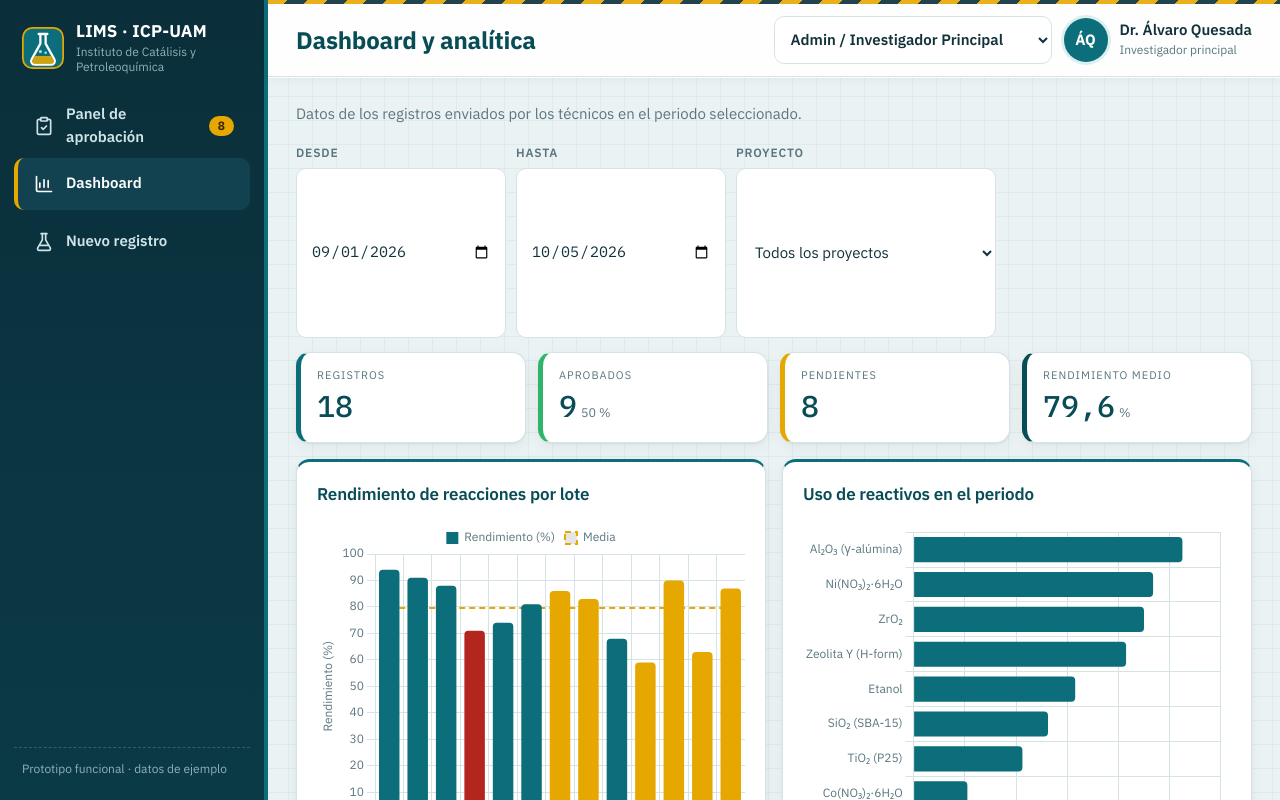
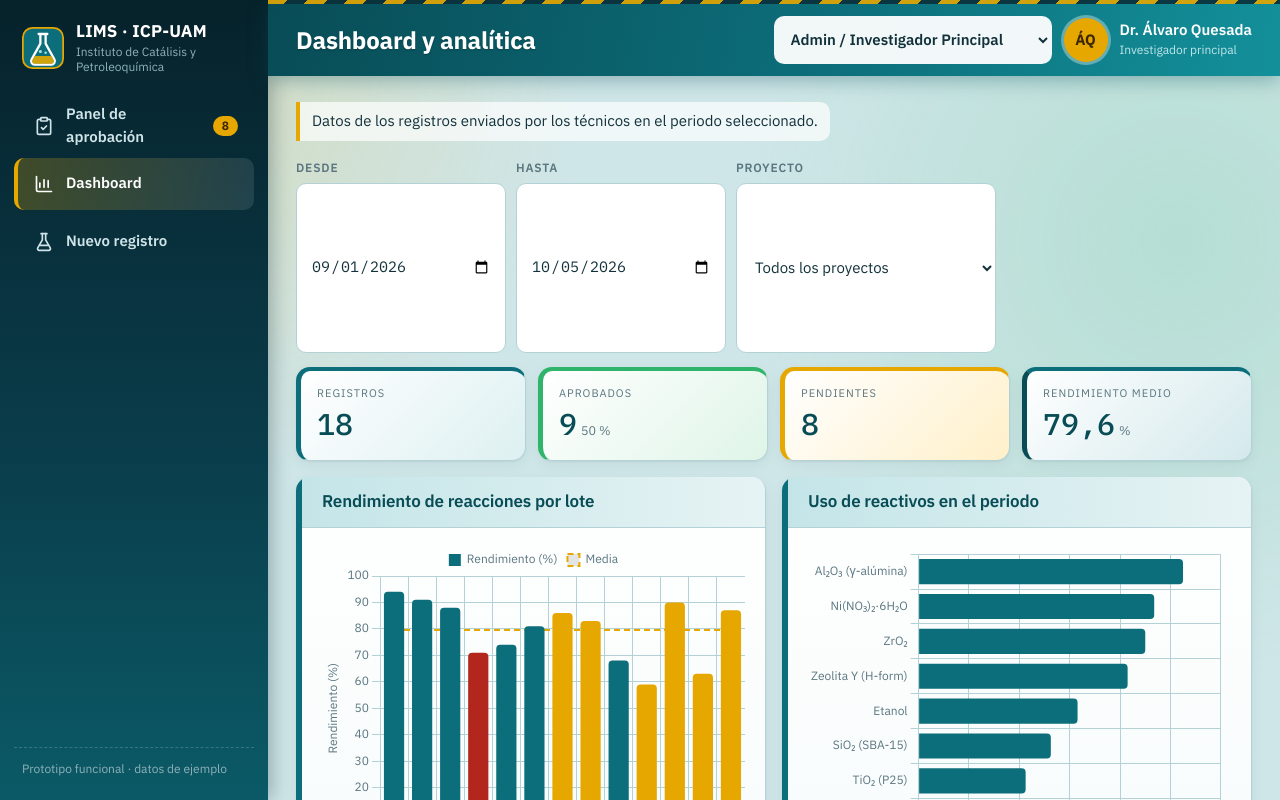
Before and after one commit to mvsotoalvarez/lims, a plain HTML site: page index.html in a window 1280 px wide. Both pictures are taken after a click on the button "Dashboard". Shown: the top 800 px of the page. Drawn offline with nearby package versions, Linux system fonts and the light colour scheme.

Commit message:
first update3

```diff
--- a/index.html
+++ b/index.html
@@ -250,6 +250,47 @@ input.chk{width:22px;height:22px;accent-color:var(--primary);cursor:pointer}
   .kpis{grid-template-columns:1fr}
   .btn{padding:0 14px}
 }
+
+/* ===== Versión con más color: ambiente de laboratorio ===== */
+:root{--bg:#CFE6E8;--tint:#C4E5E8;--line:#B4D2D6;--surface-2:#E6F3F4}
+body{
+  background-image:
+    radial-gradient(circle at 12% 8%,rgba(230,167,0,.18),transparent 32%),
+    radial-gradient(circle at 92% 30%,rgba(47,181,107,.16),transparent 34%),
+    linear-gradient(rgba(8,76,86,.09) 1px,transparent 1px),linear-gradient(90deg,rgba(8,76,86,.09) 1px,transparent 1px);
+  background-size:auto,auto,24px 24px,24px 24px;background-attachment:fixed}
+/* Cabecera: bloque turquesa intenso con texto blanco */
+.top{background:linear-gradient(100deg,#084C56 0%,#0C6E7A 55%,#13909A 100%);border-bottom:0;box-shadow:0 4px 18px rgba(8,76,86,.35)}
+.top h1{color:#fff;text-shadow:0 1px 2px rgba(0,0,0,.25)}
+.who-t b{color:#fff}.who-t small{color:#BFE6EA}
+.avatar{background:var(--gold);color:#3A2600;box-shadow:0 0 0 3px rgba(255,255,255,.35)}
+.who select{background:rgba(255,255,255,.95);border-color:transparent}
+/* Barra lateral con más profundidad */
+.side{background:linear-gradient(180deg,#06222B 0%,#0A3C4A 55%,#0C6E7A 130%);border-right:0;box-shadow:4px 0 18px rgba(6,34,43,.3)}
+.nav button[aria-current="page"]{background:linear-gradient(90deg,rgba(230,167,0,.25),rgba(255,255,255,.1))}
+/* Tarjetas con encabezado coloreado */
+.card{border-top:0;border-left:6px solid var(--primary);background:linear-gradient(180deg,#fff 0%,#F6FBFB 100%)}
+.card h2{margin:-20px -20px 16px -20px;padding:12px 20px;background:linear-gradient(90deg,var(--tint),#E6F3F4);border-bottom:1px solid var(--line);border-radius:0 var(--r) 0 0;color:var(--primary-d)}
+.card:nth-of-type(2n){border-left-color:var(--gold)}
+.card:nth-of-type(3n){border-left-color:var(--ok)}
+.charts .card{border-left-color:var(--primary)}
+@media (max-width:900px){.card h2{margin:-16px -16px 14px -16px;padding:11px 16px}}
+/* Botones con degradado */
+.btn:not(.ghost):not(.ok):not(.bad){background:linear-gradient(135deg,#13909A,#0A5D68);border-color:#0A5D68;box-shadow:0 3px 10px rgba(12,110,122,.35)}
+.btn.ok{background:linear-gradient(135deg,#3FD083,#25A15F);box-shadow:0 3px 10px rgba(47,181,107,.35);border-color:#25A15F}
+.btn.ghost{background:#fff;border-color:var(--primary)}
+.page-h p{background:rgba(255,255,255,.7);border-left:4px solid var(--gold);padding:8px 12px;border-radius:0 10px 10px 0;color:var(--ink)}
+.filters .in,.in{background:#fff}
+.tbl-wrap{border-color:#9CC6CB}
+th{background:linear-gradient(90deg,#084C56,#0C6E7A)}
+tbody tr:nth-child(even) td{background:#EAF6F7}
+.kpi{background:#fff;border-top:4px solid var(--primary)}
+.kpi:nth-child(2){border-top-color:var(--ok)}.kpi:nth-child(3){border-top-color:var(--gold)}
+.kpi:nth-child(1){background:linear-gradient(135deg,#fff,#DDF0F1)}
+.kpi:nth-child(2){background:linear-gradient(135deg,#fff,#DFF5E8)}
+.kpi:nth-child(3){background:linear-gradient(135deg,#fff,#FFF0C9)}
+.kpi:nth-child(4){background:linear-gradient(135deg,#fff,#D4E9EC)}
+.submit-bar{background:linear-gradient(180deg,rgba(207,230,232,0),#CFE6E8 30%)}
 </style>
 </head>
 <body>
```
